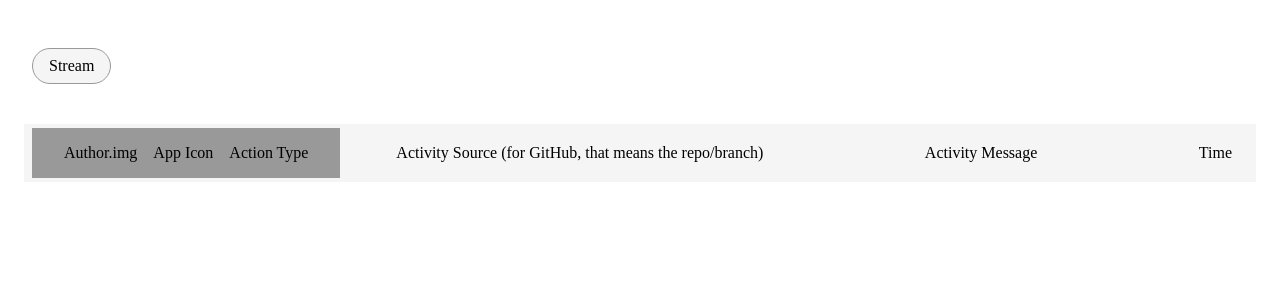
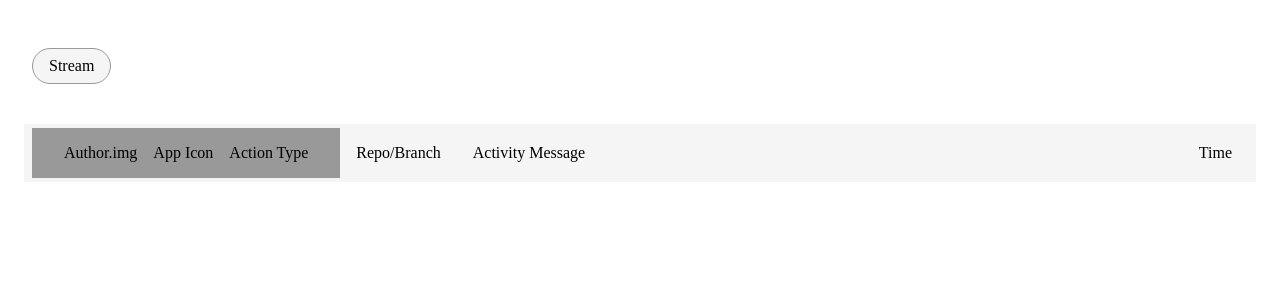
Before and after one commit to infinitescroll/archived-streams, a Next.js app: page / in a window 1280 px wide. Shown: the top 300 px of the page. Built offline with nearby package versions, Linux system fonts and the light colour scheme.

Commit message:
Updates ActivityItem structure

```diff
--- a/components/ActivityItem.js
+++ b/components/ActivityItem.js
@@ -5,9 +5,9 @@ import { Menu, MenuItem, Icon, Text } from '../components/index.js'
 
 
 const ActivityRowContainer = styled(Menu)`
-  ${space},
-  ${color},
-  ${layout},
+  ${space}
+  ${color}
+  ${layout}
   ${flexbox}
 `
 const ActivityRowParent = styled(Menu)`
@@ -15,44 +15,48 @@ const ActivityRowParent = styled(Menu)`
     li {
       margin: 0rem 1rem;
     }
-  },
-  ${space},
-  ${color},
-  ${layout},
+  }
+  ${space}
+  ${color}
+  ${layout}
   ${flexbox}
 `
 const Author = styled(MenuItem)`
-  ${space},
-  ${color},
-  ${layout},
+  ${space}
+  ${color}
+  ${layout}
   ${flexbox}
 `
 
 const Action = styled(MenuItem)`
-  ${space},
-  ${color},
-  ${layout},
+  ${space}
+  ${color}
+  ${layout}
   ${flexbox}
 `
 
 const ActivitySource = styled(MenuItem)`
-  ${space},
-  ${color},
-  ${layout},
+  ${space}
+  ${color}
+  ${layout}
   ${flexbox}
 `
 
 const Message = styled(MenuItem)`
-  ${space},
-  ${color},
-  ${layout},
+  text-overflow: ellipsis;
+  word-wrap: nowrap;
+  overflow: hidden;
+
+  ${space}
+  ${color}
+  ${layout}
   ${flexbox}
 `
 
 const Time = styled(MenuItem)`
-  ${space},
-  ${color},
-  ${layout},
+  ${space}
+  ${color}
+  ${layout}
   ${flexbox}
 `
 
@@ -78,11 +82,14 @@ export default (props) => (
     <ActivityRowParent
       display={'flex'}
       flex={'1'}
-      justifyContent={'space-between'}
+      justifyContent={'flex-start'}
       alignItems={'center'}
+      pl={0}
       >
-      <ActivitySource>Activity Source (for GitHub, that means the repo/branch)</ActivitySource>
-      <Message>Activity Message</Message>
+      <ActivitySource>Repo/Branch</ActivitySource>
+      <Message
+      flex={1}
+      >Activity Message</Message>
       <Time>Time</Time>
     </ActivityRowParent>
   </ActivityRowContainer>
```
